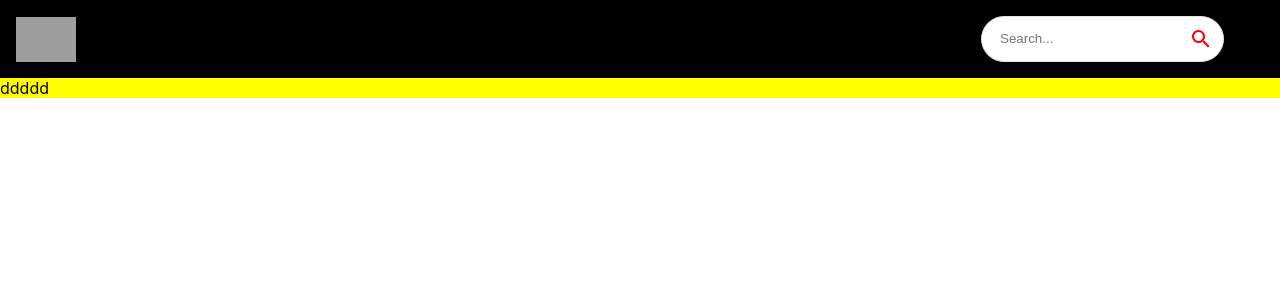
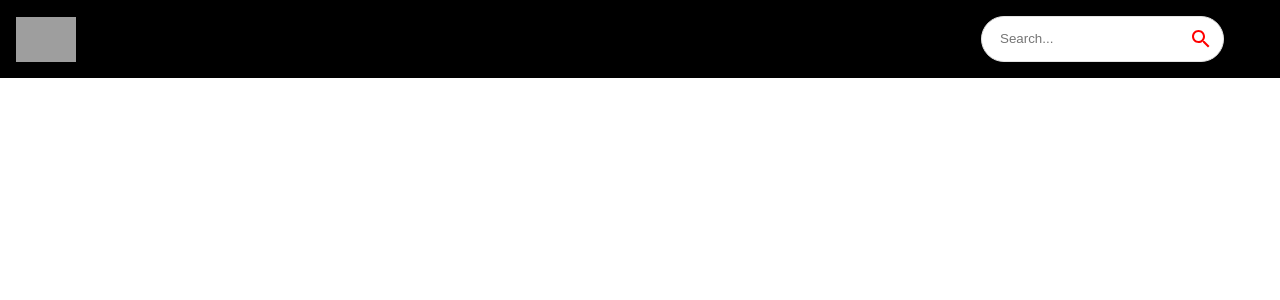
Before and after one commit to saramahmoud55/Youtube-Clone, a React (Create React App) app: page / in a window 1280 px wide. Shown: the top 300 px of the page. Built offline with nearby package versions, Linux system fonts and the light colour scheme; grey boxes are pictures that could not be loaded; a web font is replaced by a local one.

Commit message:
third commit

```diff
--- a/src/compontents/Feed.jsx
+++ b/src/compontents/Feed.jsx
@@ -1,9 +1,10 @@
-import React from 'react'
+import {useState,useEffect} from 'react'
+import {Box,Stack,Typography} from '@mui/material'
 
 const Feed = () => {
   return (
     <div>
-    ddddd
+
     </div>
   )
 }
```
